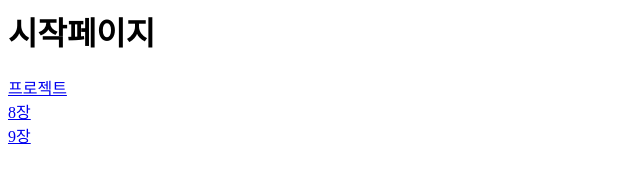
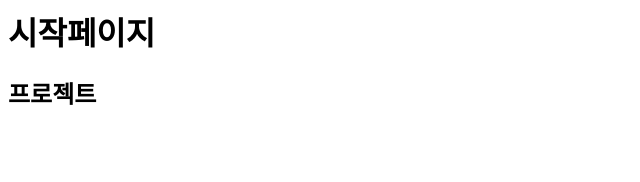
Before and after one commit to 100SongH/100SongH.github.io, a plain HTML site: page project/index.html in a window 1280 px wide. Shown: the whole page, without its empty margins (0-640 px from the left). Drawn offline with Linux system fonts and the light colour scheme.

Commit message:
Update index.html

```diff
--- a/project/index.html
+++ b/project/index.html
@@ -1,8 +1,3 @@
 <h1>시작페이지</h1>
 
-<a href='project/'>프로젝트</a>
-<br/>
-
-<a href='ch08/'>8장</a>
-<br/>
-<a href='ch09/'>9장</a>
+<h2>프로젝트</h2>
```
